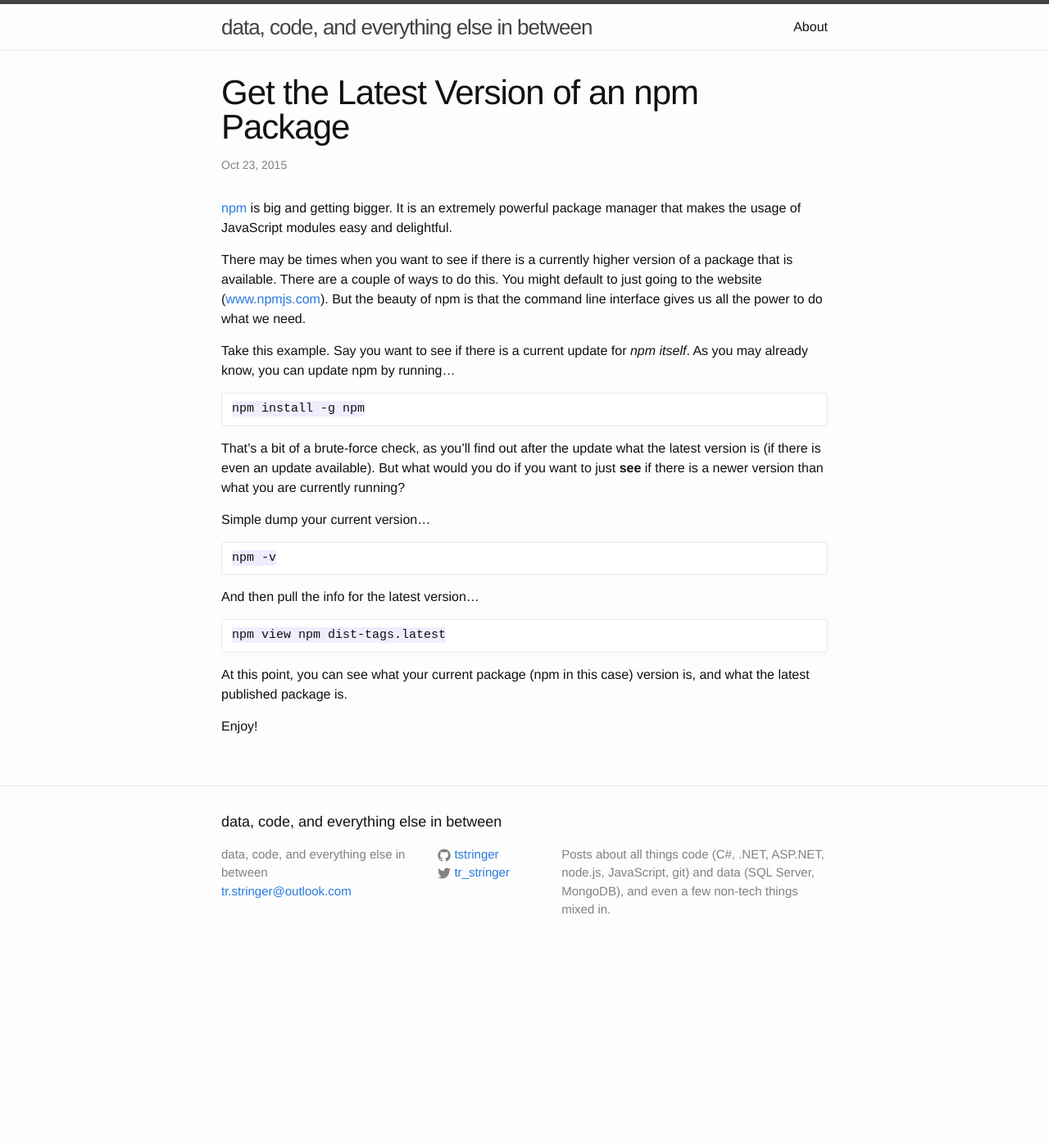
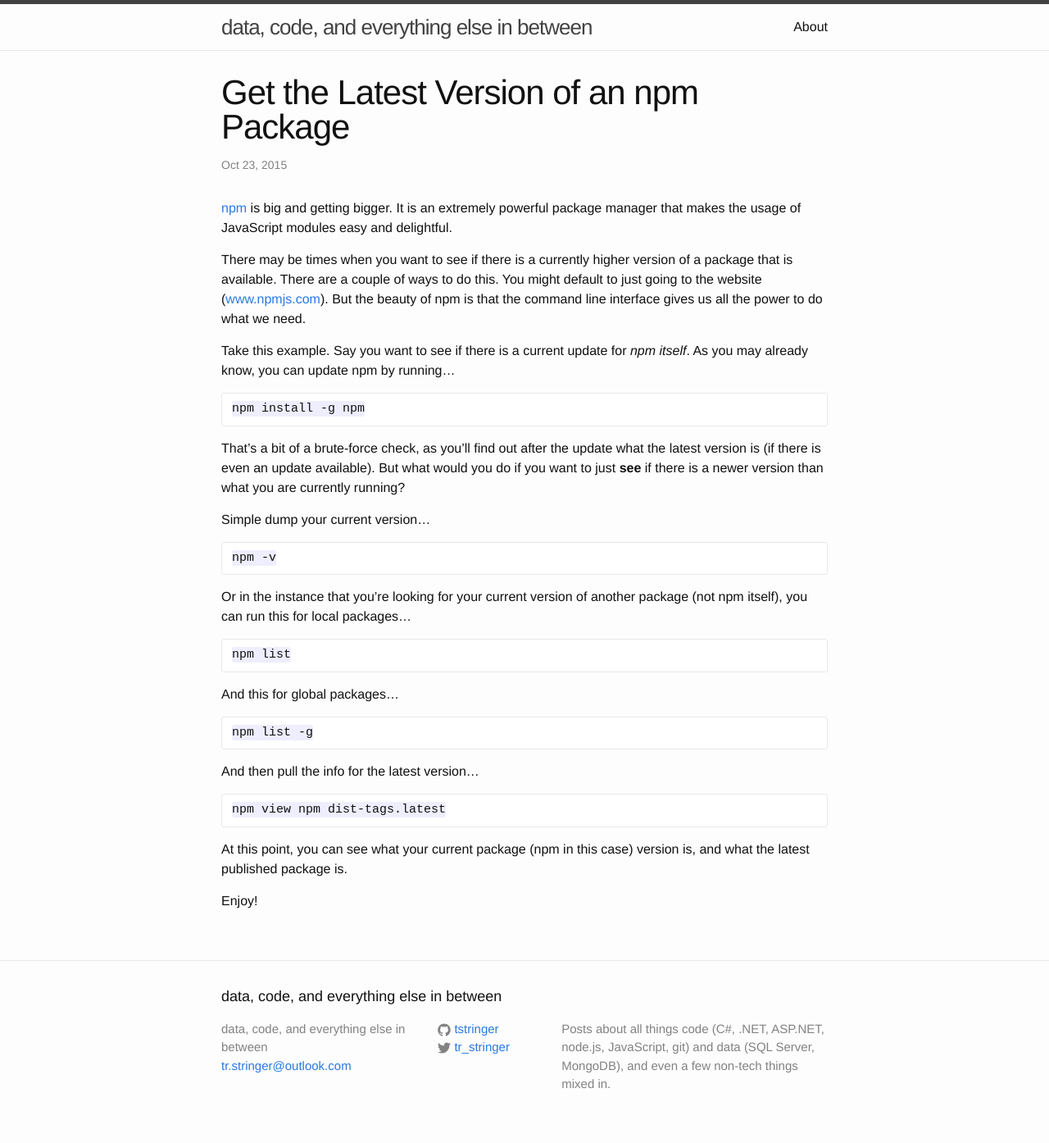
Before and after one commit to trstringer/tstringer.github.io, a Jekyll site: the page built from _posts/2015-10-23-npm-get-latest-version-cli.markdown, in a window 1280 px wide. Shown: the whole page at 82% size. Built offline with Jekyll 4.4.1, drawn with Linux system fonts in a browser that asks for light colours; Markdown is read by kramdown in place of the engine named in the settings; before the commit the page ends 1181 px from its top, so only the background shows below that.

Commit message:
Added another section

````diff
--- a/_posts/2015-10-23-npm-get-latest-version-cli.markdown
+++ b/_posts/2015-10-23-npm-get-latest-version-cli.markdown
@@ -22,6 +22,18 @@ Simple dump your current version...
 npm -v
 ```
 
+Or in the instance that you're looking for your current version of another package (not npm itself), you can run this for local packages...
+
+```
+npm list
+```
+
+And this for global packages...
+
+```
+npm list -g
+```
+
 And then pull the info for the latest version...
 
 ```
````
